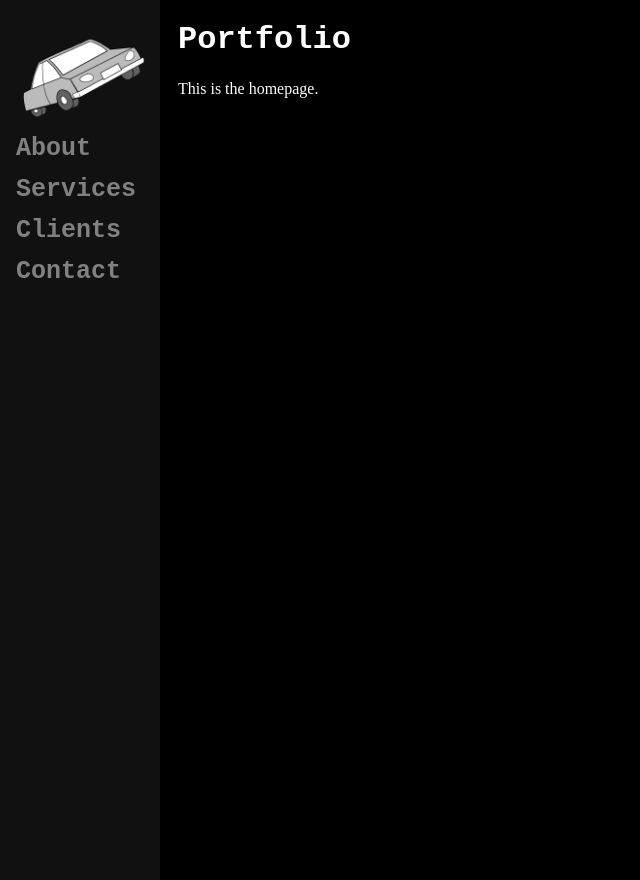
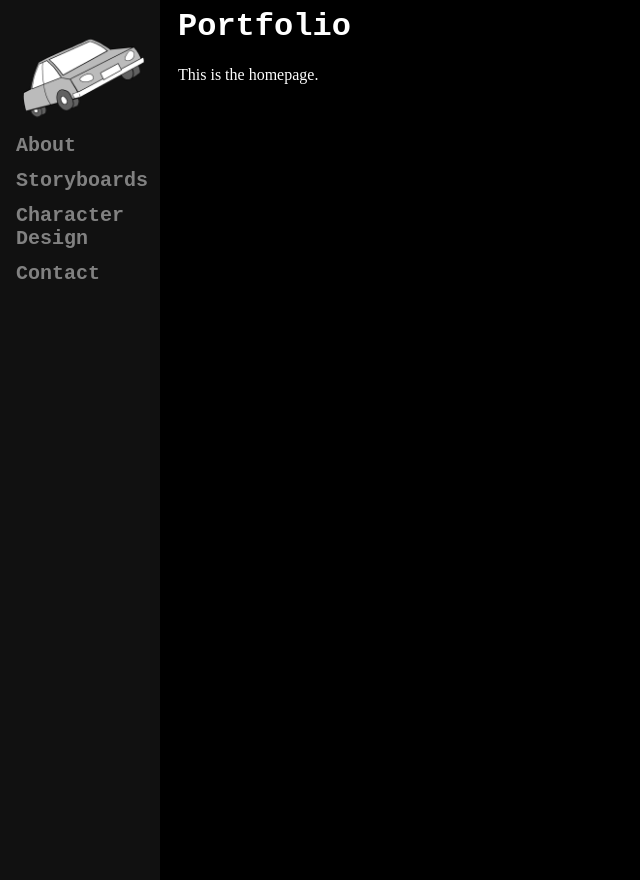
Before and after one commit to mkramercsci/mkramercsci.github.io, a PHP site: page / in a window 1280 px wide. Shown: the whole page, without its empty margins (0-640 px from the left). Run offline with PHP 8.4, Linux system fonts and the light colour scheme.

Commit message:
moved sidebar to separate file 'sidebar.php'

```diff
--- a/about.php
+++ b/about.php
@@ -1,3 +1,5 @@
+<?php include 'sidebar.php'; ?>
+<link rel="stylesheet" href="styles.css">
 <div class="main">
  <h1>About</h1>
  <p>This is the about page.</p>
--- a/index.php
+++ b/index.php
@@ -1,17 +1,10 @@
+<?php include 'sidebar.php'; ?>
 <!DOCTYPE html>
 <html>
 <head>
 <link rel="stylesheet" href="styles.css">
 </head>
 <body>
-  <!-- Side navigation -->
- <div class="sidenav">
-   <a href="index.php"><img src="images\car.png"></img></a>
-   <a href="about.php">About</a>
-   <a href="#">Services</a>
-   <a href="#">Clients</a>
-   <a href="#">Contact</a>
- </div>
 
  <!-- Page content -->
  <div class="main">
--- /dev/null
+++ b/sidebar.php
@@ -0,0 +1,11 @@
+<?php
+echo
+'<!-- Side navigation -->
+ <div class="sidenav">
+   <a href="index.php"><img src="images\car.png"></img></a>
+   <a href="about.php">About</a>
+   <a href="#">Storyboards</a>
+   <a href="#">Character Design</a>
+   <a href="#">Contact</a>
+ </div>';
+?>
--- a/styles.css
+++ b/styles.css
@@ -33,12 +33,12 @@ img {
 .sidenav a {
  padding: 6px 8px 6px 16px;
  text-decoration: none;
- font-size: 25px;
+ font-size: 20px;
  font-family: "Courier New";
  font-weight: bold;
  color: #818181;
  display: block;
-}]]]
+}
 
 /* When you mouse over the navigation links, change their color */
 .sidenav a:hover {
```
